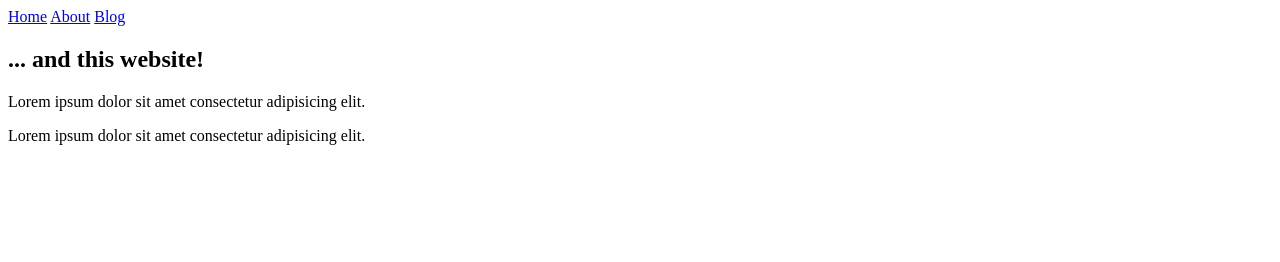
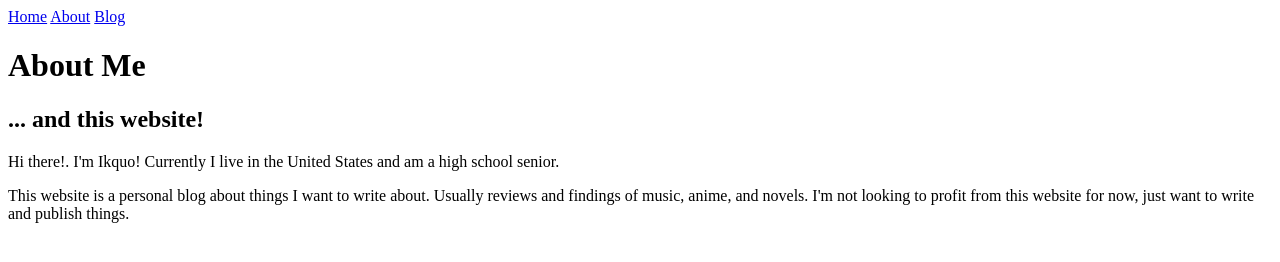
Before and after one commit to threenineseventwo/ikquo-astro, an Astro site: page /about in a window 1280 px wide. Built offline with nearby package versions, Linux system fonts and the light colour scheme; Astro itself is replaced by a stand-in of ours.

Commit message:
Updated about page with identity and description

```diff
--- a/src/pages/about.astro
+++ b/src/pages/about.astro
@@ -1,5 +1,11 @@
 ---
 const pageTitle = "About Me";
+
+const identity = {
+  name: "Ikquo",
+  country: "United States",
+  occupation: "high school senior",
+};
 ---
 
 <html lang="en">
@@ -15,12 +21,19 @@ const pageTitle = "About Me";
     <a href="/about/">About</a>
     <a href="/blog/">Blog</a>
 
-
-		<title>{pageTitle}</title>
+    <h1>{pageTitle}</h1>
     <h2>... and this website!</h2>
 
-        <p>Lorem ipsum dolor sit amet consectetur adipisicing elit. </p>
+    <p>
+      Hi there!. I'm {identity.name}! Currently I live in the {identity.country}
+      and am a {identity.occupation}.
 
-        <p>Lorem ipsum dolor sit amet consectetur adipisicing elit. </p>
+      <p>
+        This website is a personal blog about things I want to write about.
+        Usually reviews and findings of music, anime, and novels. I'm not
+        looking to profit from this website for now, just want to write and
+        publish things.
+      </p>
+    </p>
   </body>
 </html>
```
Lines whose indentation alone changed are shown as unchanged.
